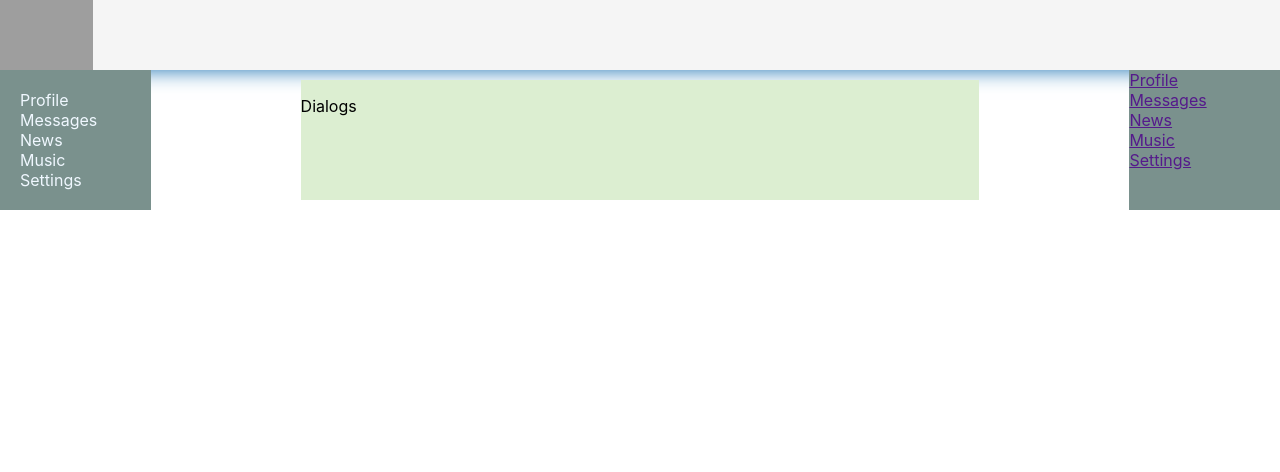
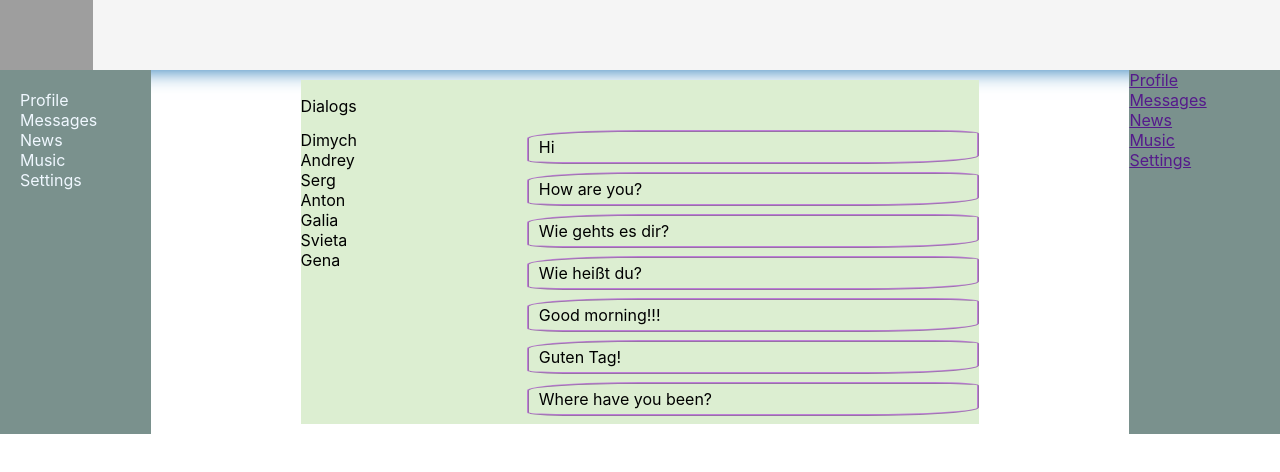
Before and after one commit to SyzonVOV/JS-React-social-network, a React (Create React App) app: page /dialogs in a window 1280 px wide. Shown: the top 472 px of the page. Built offline with nearby package versions, Linux system fonts and the light colour scheme; grey boxes are pictures that could not be loaded.

Commit message:
styled Dialogs

```diff
--- a/src/components/Dialogs/Dialogs.jsx
+++ b/src/components/Dialogs/Dialogs.jsx
@@ -3,8 +3,40 @@ import style from "./Dialogs.module.css";
 
 function Dialogs() {
   return (
-    <div>
-      <p>Dialogs</p>
+    <div className={style.dialogs}>
+      <div className={style.header}><p>Dialogs</p></div>
+      <div className={style.dialogsUsers}>
+        <div className={style.dialog}>
+          Dimych
+        </div>
+        <div className={style.dialog}>
+          Andrey
+        </div>
+        <div className={style.dialog}>
+          Serg
+        </div>
+        <div className={style.dialog}>
+          Anton
+        </div>
+        <div className={style.dialog}>
+          Galia
+        </div>
+        <div className={style.dialog}>
+          Svieta
+        </div>
+        <div className={style.dialog}>
+          Gena
+        </div>
+      </div>
+      <div className={style.messagesUser}>
+        <div className={style.message}>Hi</div>
+        <div className={style.message}>How are you?</div>
+        <div className={style.message}>Wie gehts es dir?</div>
+        <div className={style.message}>Wie heißt du?</div>
+        <div className={style.message}>Good morning!!!</div>
+        <div className={style.message}>Guten Tag!</div>
+        <div className={style.message}>Where have you been?</div>
+      </div>
     </div>
   )
 }
--- a/src/components/Dialogs/Dialogs.module.css
+++ b/src/components/Dialogs/Dialogs.module.css
@@ -0,0 +1,29 @@
+.dialogs {
+    display: grid;
+    grid-template-columns: repeat(12, 1fr);
+    grid-template-rows: 50px auto;
+
+}
+
+.header{
+    grid-column: 1 / -1;
+}
+
+.dialogsUsers {
+    grid-column: 1 / 5;
+}
+
+.dialog {
+
+}
+
+.messagesUser {
+    grid-column: 5 / -1;
+}
+
+.message {
+    border: 2px ridge rgba(170, 50, 220, .6);
+    border-radius: 25% 10%;
+    padding: 5px 10px;
+    margin-bottom: 8px;
+}
```
